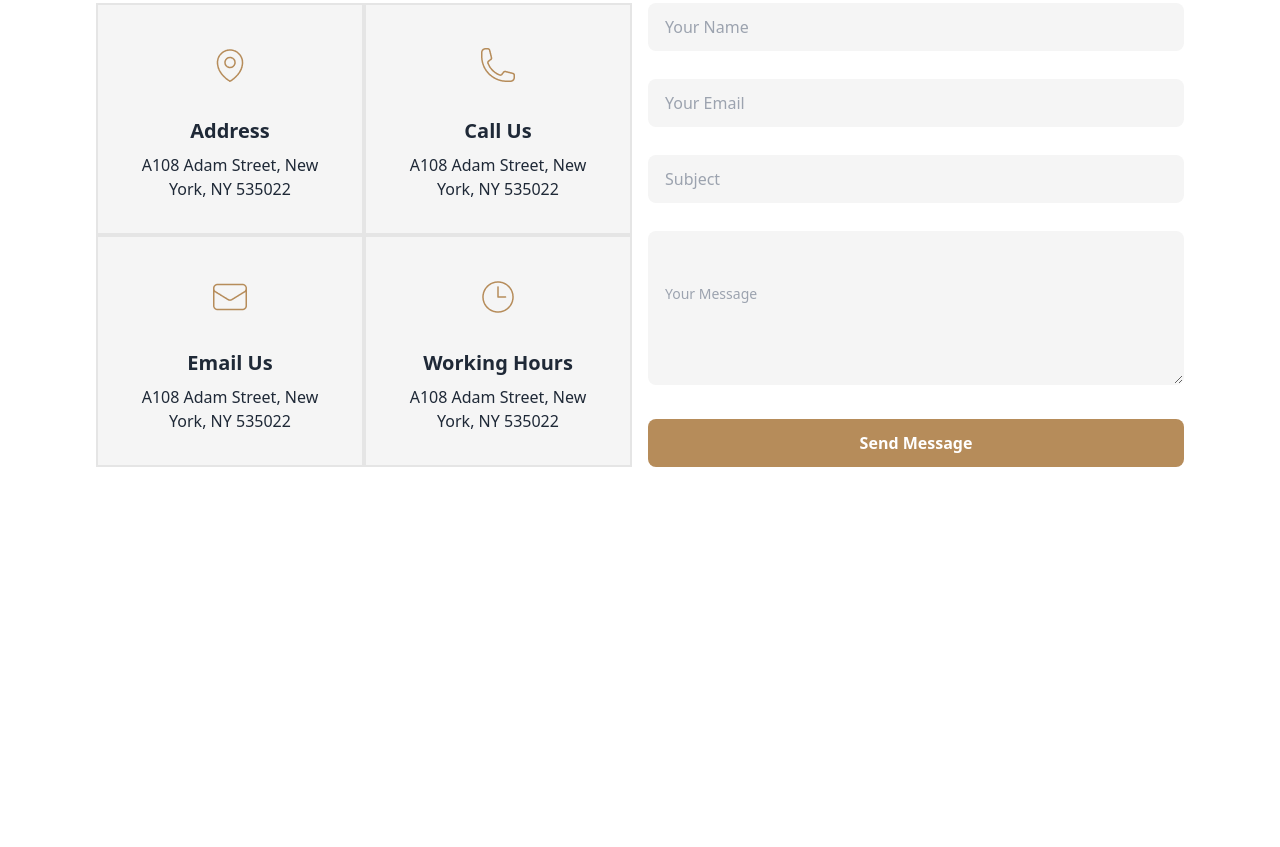
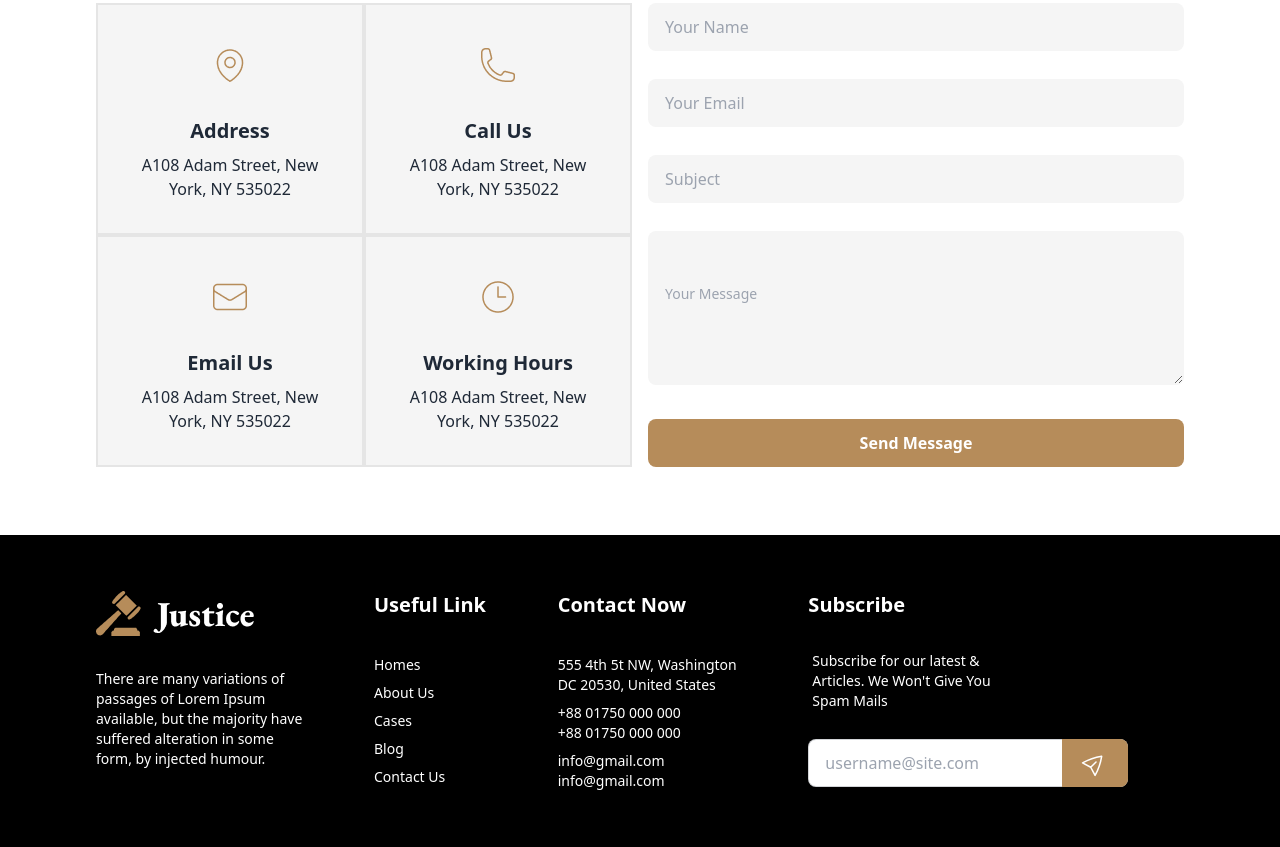
Before and after one commit to Foyez-Ahamed/legal-solution, a plain HTML site: page index.html in a window 1280 px wide. Shown: the part 3863-4710 px from the top of the page. Before the commit the page ends 4398 px from the top, so only its background shows below. Drawn offline with nearby package versions, Linux system fonts and the light colour scheme.

Commit message:
footer section added

```diff
--- a/index.html
+++ b/index.html
@@ -504,9 +504,46 @@
    <!-- main section end here -->
 
    <!-- footer section start here -->
-   <footer>
+   <section class=" bg-black text-white py-14">
 
-   </footer>
+    <footer class="footer max-w-screen-xl mx-auto px-8 md:px-16 lg:px-24 ">
+
+      <div class="space-y-6">
+        <img src="./images/logo.png" alt="">
+        <p>There are many variations of <br> passages of Lorem Ipsum <br> available, but the majority have <br> suffered alteration in some <br> form, by injected humour.</p>
+      </div>
+      <div>
+        <span class="text-xl font-bold mb-7">Useful Link</span>
+        <a class="link link-hover">Homes</a>
+        <a class="link link-hover">About Us</a>
+        <a class="link link-hover">Cases</a>
+        <a class="link link-hover">Blog</a>
+        <a class="link link-hover">Contact Us</a>
+      </div>
+      <div>
+        <span class="text-xl font-bold">Contact Now</span>
+         <p class="mt-7">555 4th 5t NW, Washington <br>
+          DC 20530, United States</p>
+        <p>+88 01750 000 000 <br>
+          +88 01750 000 000</p>
+       <p>info@gmail.com <br>
+        info@gmail.com</p>
+      </div>
+      <div>
+        <span class="text-xl font-bold">Subscribe</span>
+        <div class="form-control w-80">
+          <label class="label">
+            <p class="mt-4">Subscribe for our latest & <br>Articles. We Won't Give You <br> Spam Mails</p>
+          </label>
+          <div class="relative mt-5">
+            <input type="text" placeholder="username@site.com" class="input input-bordered w-full pr-16" />
+            <button class="btn bg-primary-color border-none absolute top-0 right-0 rounded-l-none"><img src="./images/footer.svg" alt=""></button>
+          </div>
+        </div>
+      </div>
+
+    </footer>
+   </section>
    <!-- footer section end here -->
 </body>
 </html>
```
Also changed, not shown: images/footer.svg (added).
